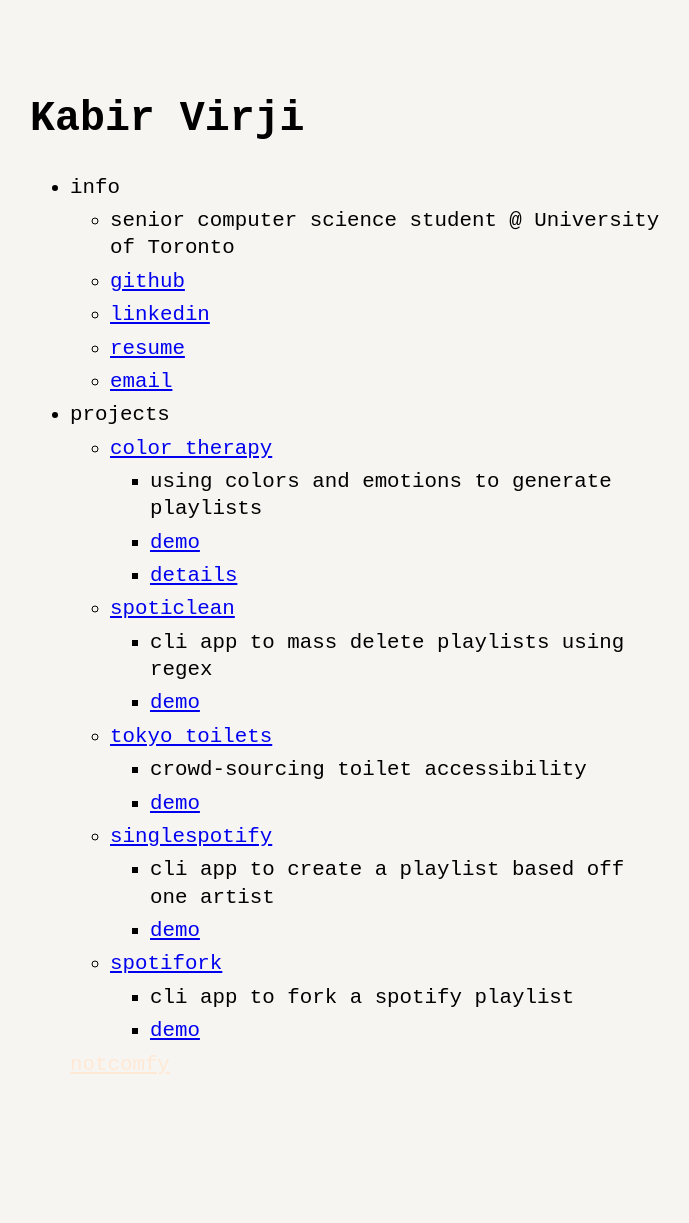
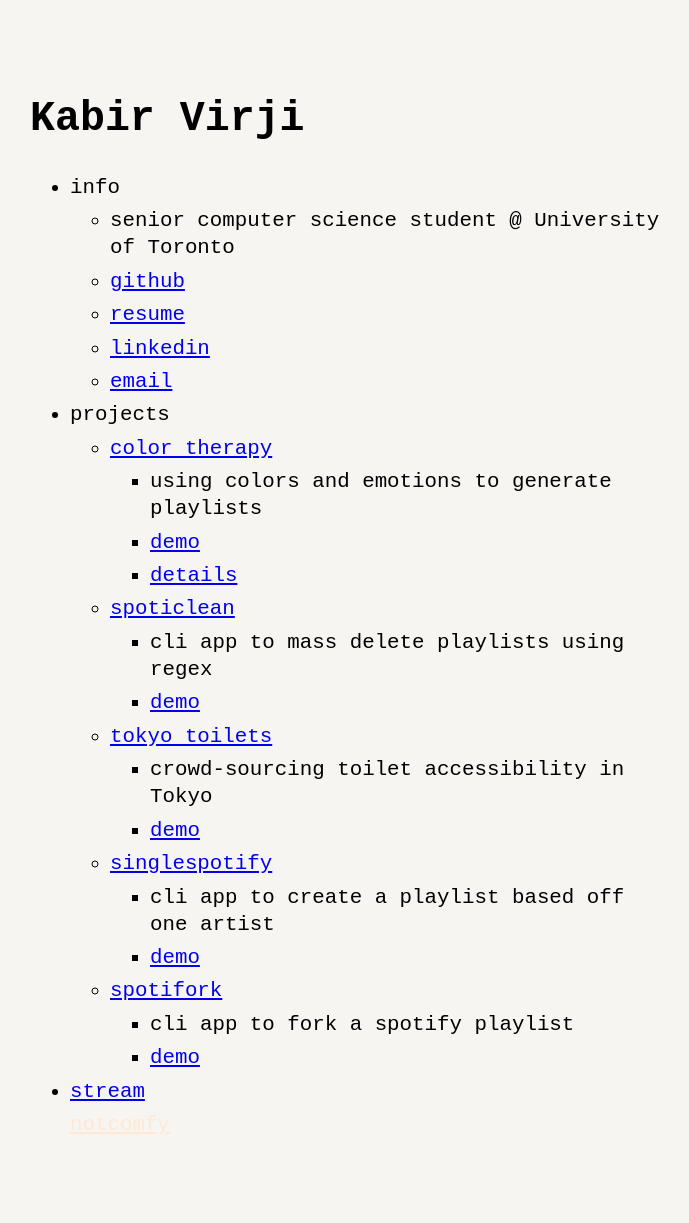
Before and after one commit to kabirvirji/kabirvirji.github.io, a Jekyll site: the page built from index.md, in a window 1280 px wide. Shown: the whole page, without its empty margins (290-979 px from the left). Built offline with Jekyll 4.4.1, drawn with Linux system fonts in a browser that asks for light colours; before the commit the page ends 1162 px from its top, so only the background shows below that.

Commit message:
updated to include steam link

```diff
--- a/_data/menu.yml
+++ b/_data/menu.yml
@@ -9,10 +9,10 @@
         url: false
       - title: github
         url: https://github.com/kabirvirji
+      - title: resume
+        url: /assets/resume-10-2020.pdf
       - title: linkedin
         url: https://linkedin.com/in/kabirvirji
-      - title: resume
-        url: /assets/resume-10-2020.pdf
       - title: email
         url: mailto:kabirvirji@gmail.com
 
@@ -38,7 +38,7 @@
       - title: tokyo toilets
         url: https://github.com/kabirvirji/tokyotoilets
         entries:
-          - title: crowd-sourcing toilet accessibility
+          - title: crowd-sourcing toilet accessibility in Tokyo
             url: false
           - title: demo
             url: tokyotoilets
@@ -57,6 +57,9 @@
           - title: demo
             url: spotifork
 
+  - title: stream
+    url: https://www.twitch.tv/notcomfycodes
+
   - title: notcomfy
     url: https://soundcloud.com/notcomfy
 
```
Also changed, not shown: 5 other files.
